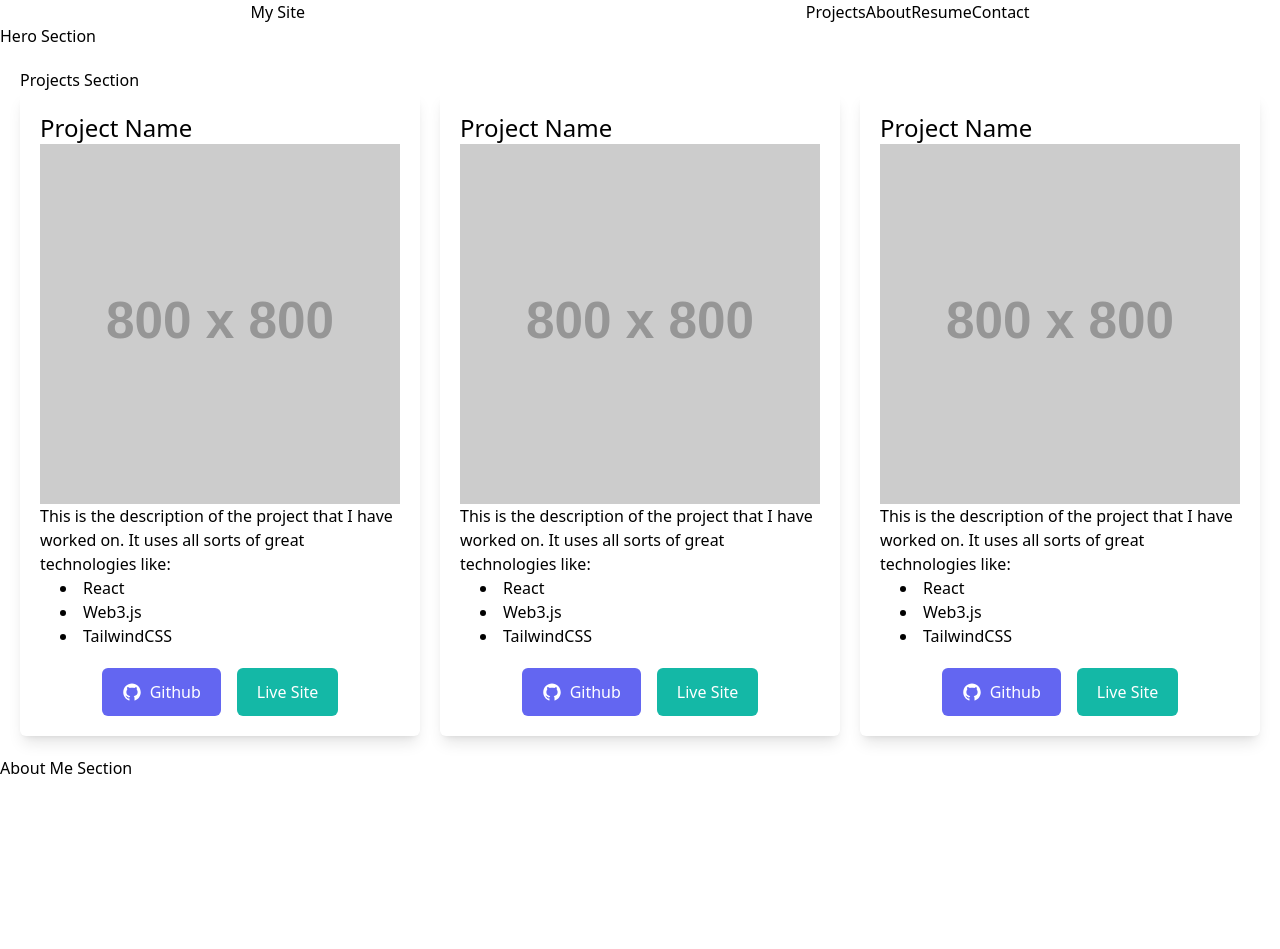
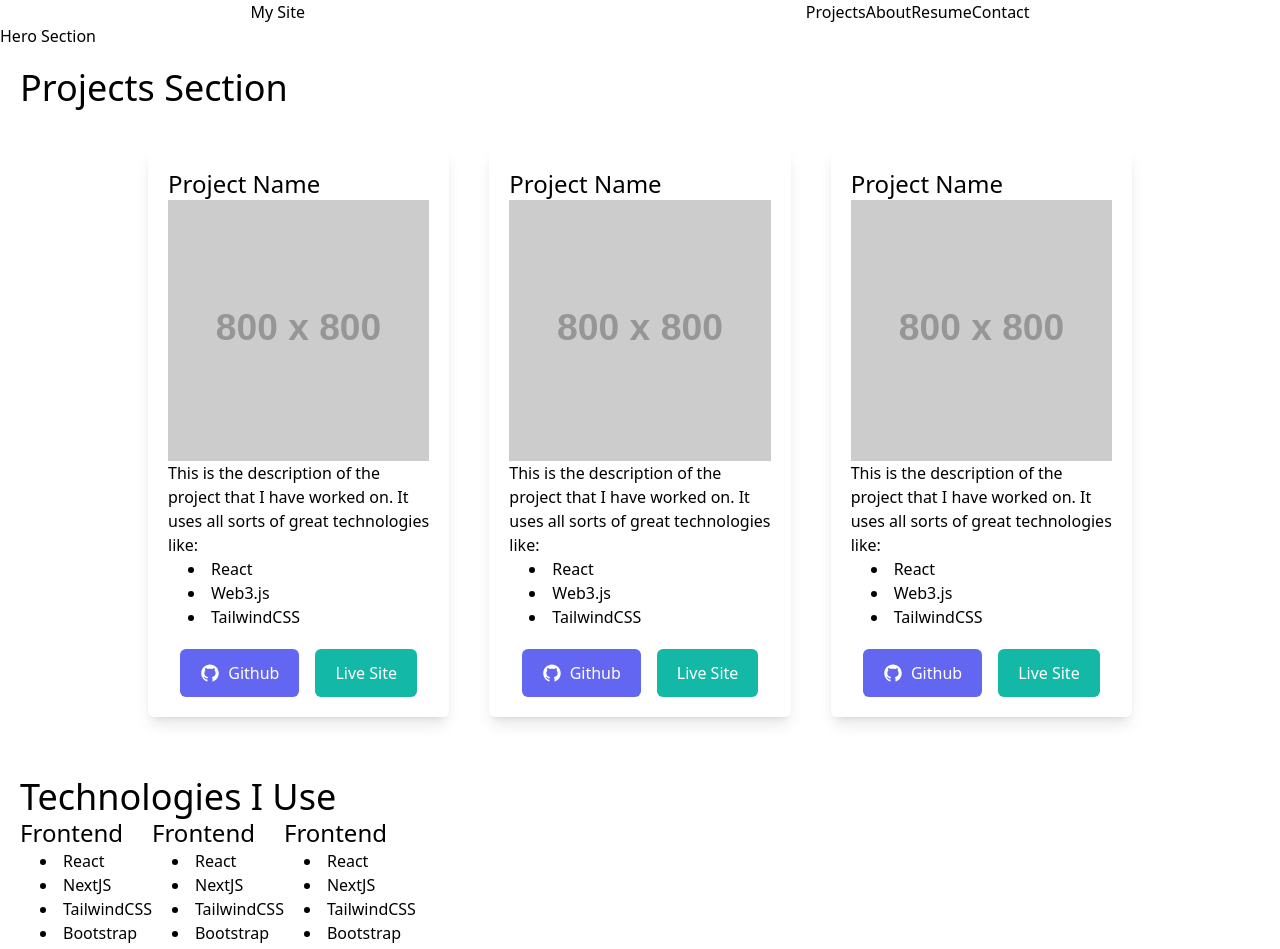
Before and after one commit to jacobvanschenck/portfolio-site, a React (Create React App) app: page / in a window 1280 px wide. Shown: the top 949 px of the page. Before the commit the page ends 800 px from the top, so only its background shows below. Built offline with nearby package versions, Linux system fonts and the light colour scheme.

Commit message:
adds tech stack section

```diff
--- a/src/App.js
+++ b/src/App.js
@@ -2,6 +2,7 @@ import About from './components/About'
 import Hero from './components/Hero'
 import Nav from './components/Nav'
 import Projects from './components/Projects'
+import TechStack from './components/TechStack'
 
 function App() {
   return (
@@ -9,6 +10,7 @@ function App() {
       <Nav />
       <Hero />
       <Projects />
+      <TechStack />
       <About />
     </div>
   )
--- a/src/components/ProjectCard.js
+++ b/src/components/ProjectCard.js
@@ -2,7 +2,7 @@ import { AiFillGithub } from 'react-icons/ai'
 
 export default function ProjectCard() {
   return (
-    <div className="flex flex-col rounded-md p-5 shadow-lg duration-200 hover:scale-105">
+    <div className="flex flex-col rounded-md p-5 shadow-lg duration-300 hover:scale-105">
       <h3 className="text-2xl">Project Name</h3>
       <div className="w-full self-center">
         <img
--- a/src/components/Projects.js
+++ b/src/components/Projects.js
@@ -3,8 +3,8 @@ import ProjectCard from './ProjectCard'
 export default function Projects() {
   return (
     <div className="p-5">
-      <h2>Projects Section</h2>
-      <div className="flex flex-row space-x-5">
+      <h2 className="text-4xl">Projects Section</h2>
+      <div className="flex flex-row space-x-10 px-32 py-10">
         <ProjectCard />
         <ProjectCard />
         <ProjectCard />
--- /dev/null
+++ b/src/components/TechCard.js
@@ -0,0 +1,13 @@
+export default function TechCard() {
+  return (
+    <div>
+      <h3 className="text-2xl">Frontend</h3>
+      <ul className="list-inside list-disc pl-5">
+        <li>React</li>
+        <li>NextJS</li>
+        <li>TailwindCSS</li>
+        <li>Bootstrap</li>
+      </ul>
+    </div>
+  )
+}
--- /dev/null
+++ b/src/components/TechStack.js
@@ -0,0 +1,14 @@
+import TechCard from './TechCard'
+
+export default function TechStack() {
+  return (
+    <div className="px-5">
+      <h2 className="text-4xl">Technologies I Use</h2>
+      <div className="flex">
+        <TechCard />
+        <TechCard />
+        <TechCard />
+      </div>
+    </div>
+  )
+}
```
